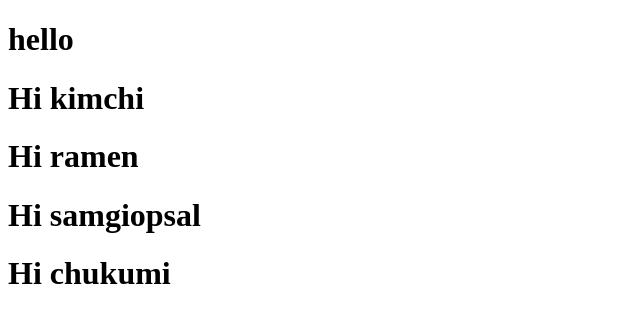
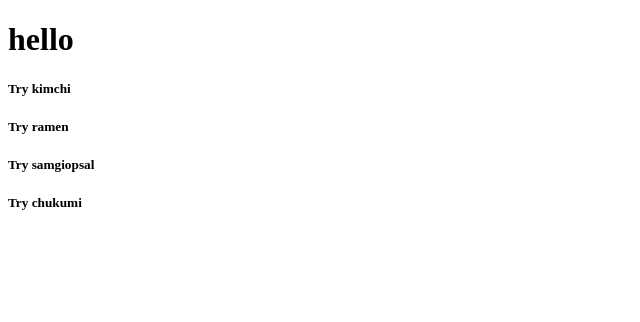
Before and after one commit to hiryu826/ReactJS-movie_app, a React (Create React App) app: page / in a window 1280 px wide. Shown: the top 322 px of the page, without its empty margins (0-640 px from the left). Built offline with nearby package versions, Linux system fonts and the light colour scheme.

Commit message:
(2020.04.08) JSX & Props
(2020.04.08) JSX & Props

```diff
--- a/src/App.js
+++ b/src/App.js
@@ -1,7 +1,11 @@
 import React from "react";
 
-function Food(props) {
-  return <h1>Hi {props.fav}</h1>;
+// function Food(props) {
+//   return <h1>Hi {props.fav}</h1>;
+// }
+
+function Food({ fav }) {
+  return <h5>Try {fav}</h5>;
 }
 
 function App() {
```
